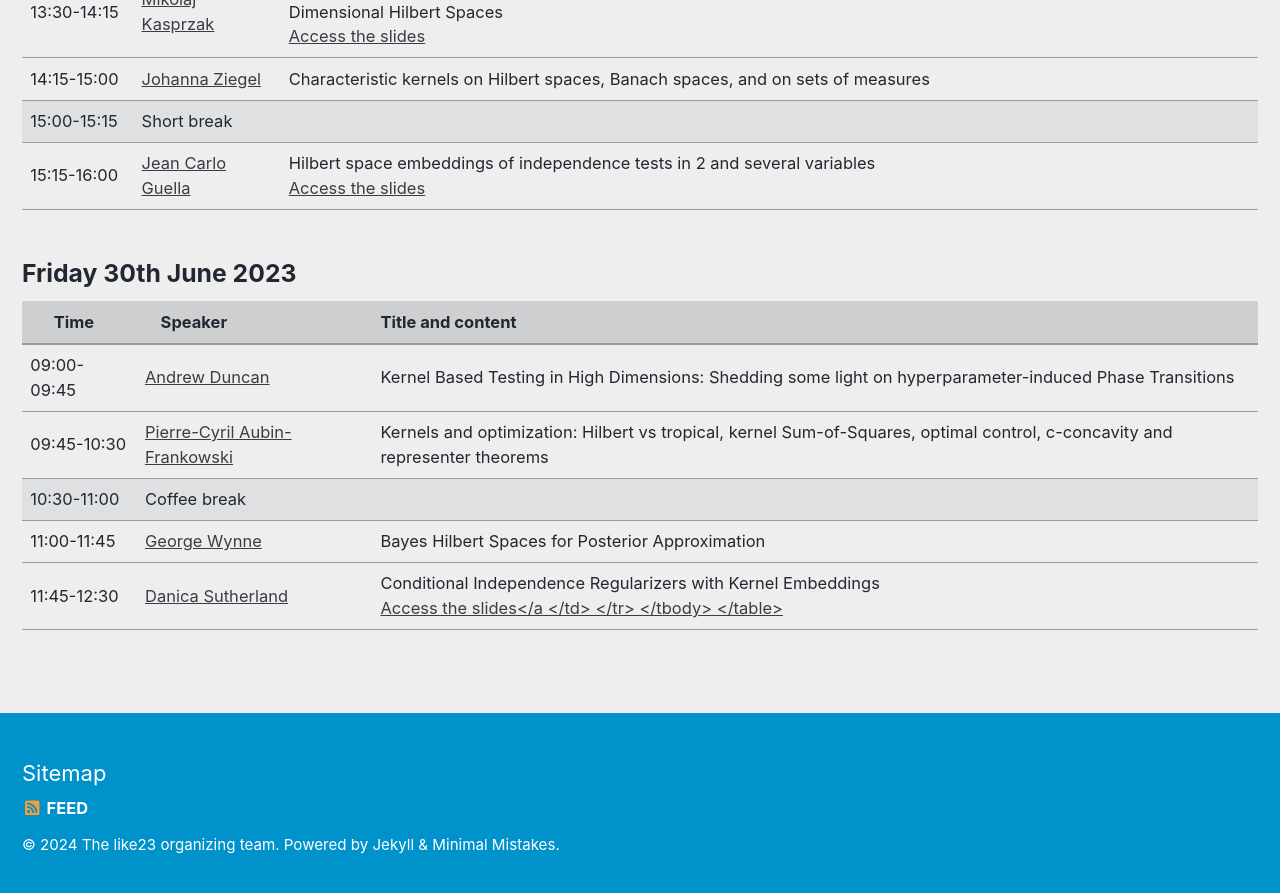
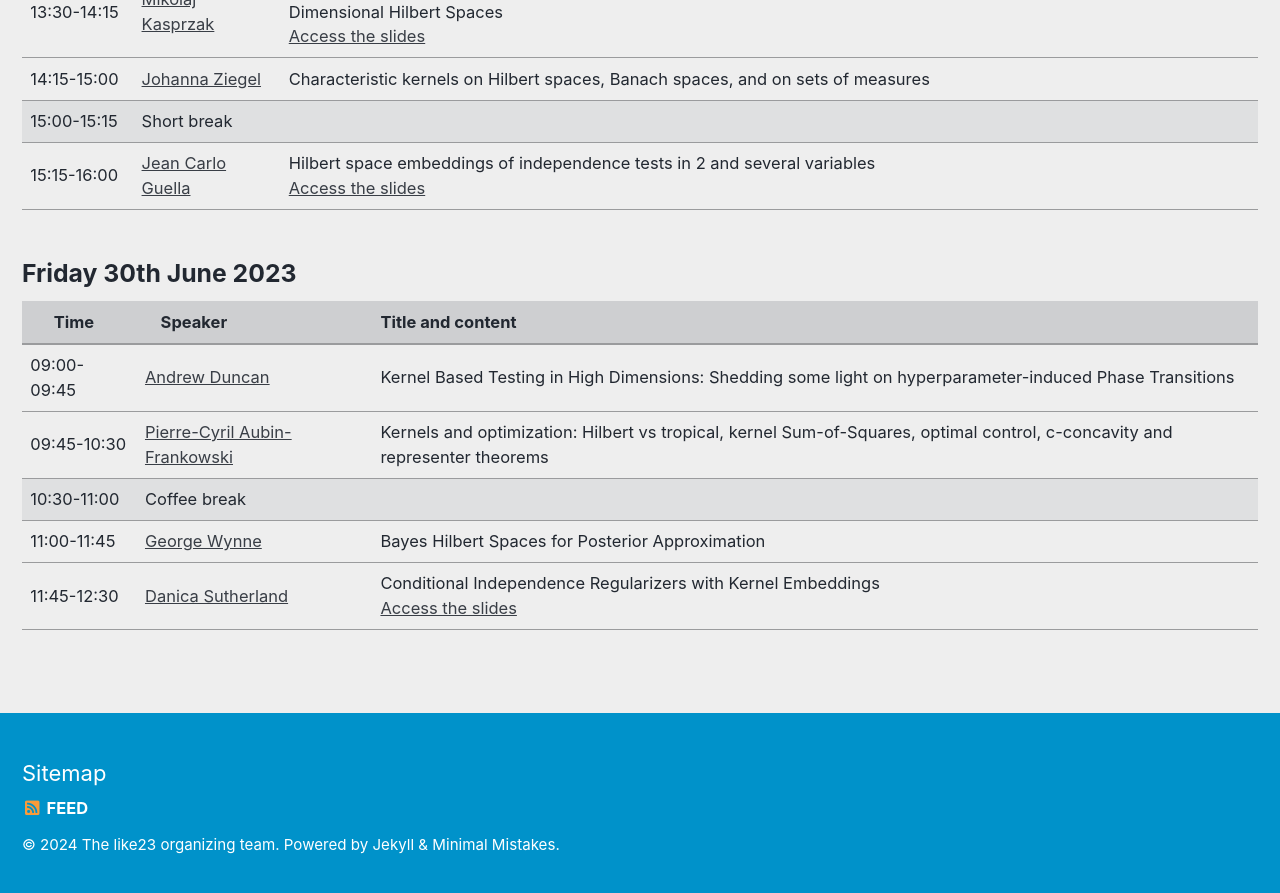
Before and after one commit to LIKE23-Bern/LIKE23-Bern.github.io, a Jekyll site: the page built from _pages/program.md, in a window 1280 px wide and 900 px high, scrolled down 3777 px. Shown: the top 893 px of the window. Built offline with Jekyll 4.4.1, drawn with Linux system fonts in a browser that asks for light colours; cached includes are drawn as plain includes.

```diff
--- a/_pages/program.md
+++ b/_pages/program.md
@@ -550,7 +550,7 @@ header:
 		</td>
 		<td>
 		    Conditional Independence Regularizers with Kernel Embeddings <br />
-		    <a href="https://like23-bern.github.io/assets/slides/circe-like23.pdf">Access the slides</a
+		    <a href="https://like23-bern.github.io/assets/slides/circe-like23.pdf">Access the slides</a>
 	    </td>
 	</tr>
 </tbody>
```
